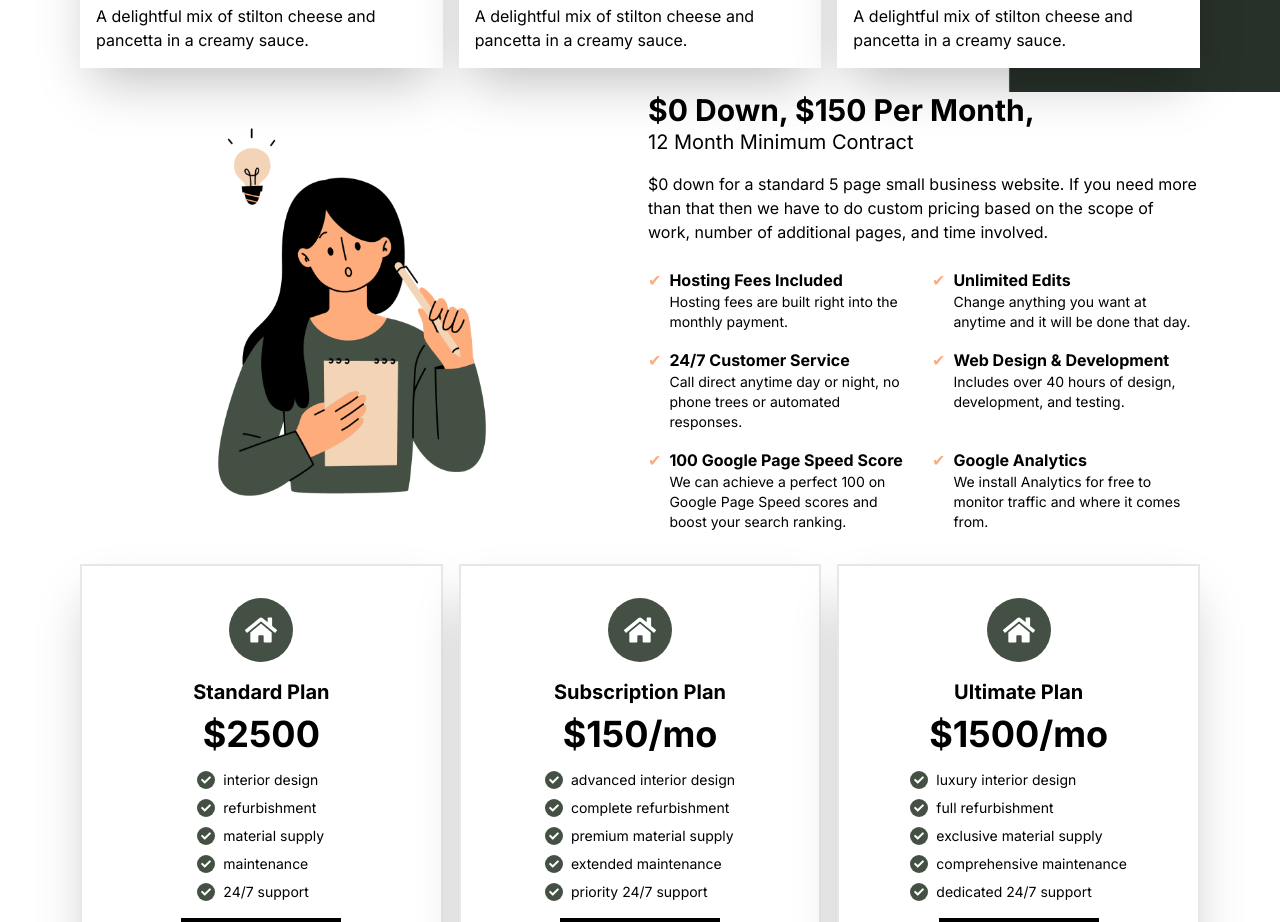
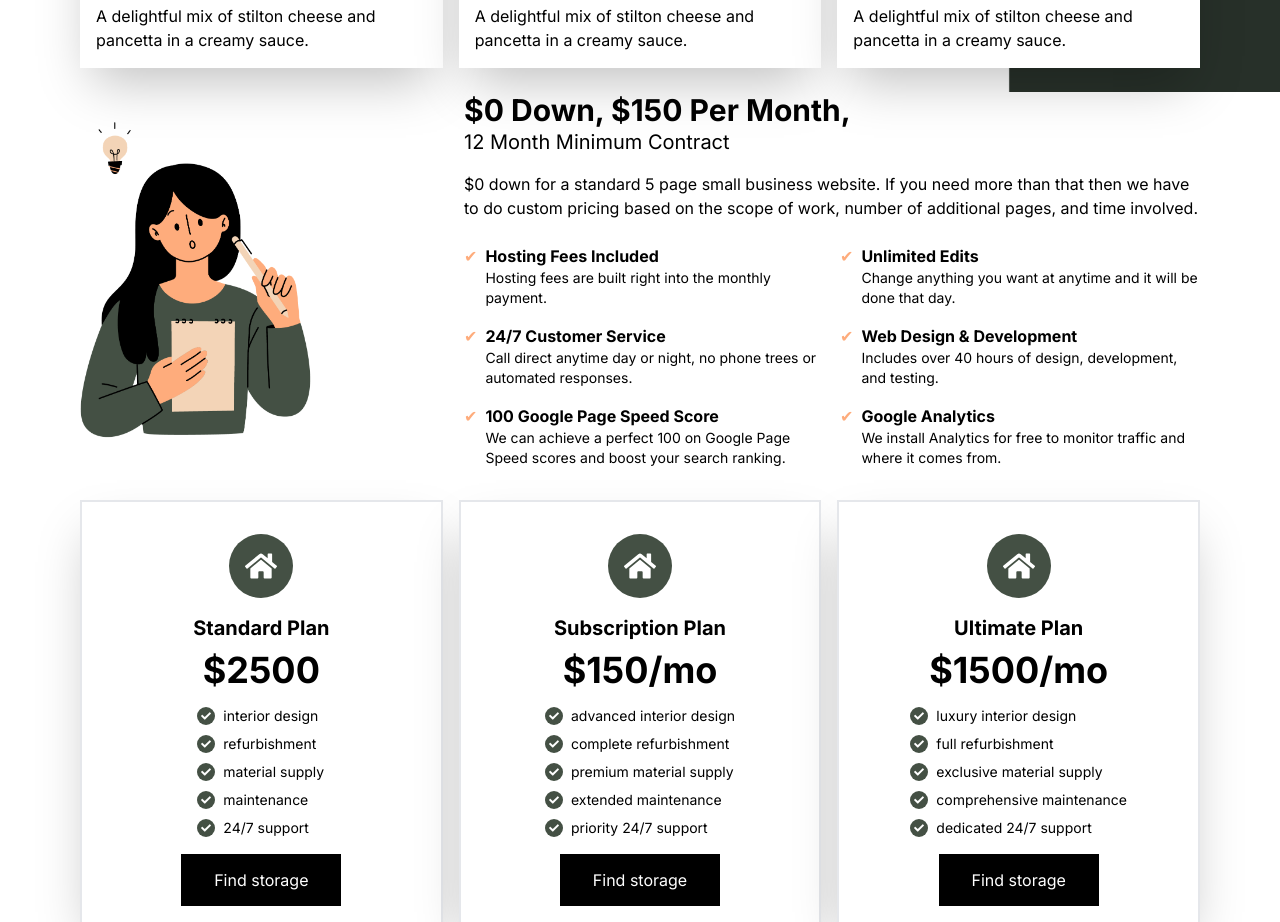
Before and after one commit to jordanwhiguera/web-dev, a Next.js app: page / in a window 1280 px wide. Shown: the part 1300-2222 px from the top of the page. Built offline with nearby package versions, Linux system fonts and the light colour scheme.

Commit message:
replaced feauture image

```diff
--- a/app/components/Feature.tsx
+++ b/app/components/Feature.tsx
@@ -24,17 +24,19 @@ const PricingSection: React.FC = () => {
       {/* Assuming bg-white is the desired background */}
       <div className="flex flex-col md:flex-row items-center justify-between space-y-4 md:space-y-0 md:space-x-4">
         {" "}
-        <div className="md:w-1/2  flex justify-center">
+        {/* Image Content */}
+        <div className="md:w-1/3 flex justify-center md:justify-start ">
           {" "}
           {/* Take up half the width on medium screens */}
           <img
-            src="/images/lady-idea.png" // Replace with your actual image path
+            src="/images/lady-bulb.png" // Replace with your actual image path
             alt="Savings illustration"
-            className="w-2/3 h-2/3" // Added rounded-lg and shadow-lg for styling
+            className="w-1/2 md:w-2/3" // Added rounded-lg and shadow-lg for styling
           />
         </div>
+        {/* Text Content */}
         {/* Adjust space and layout for md screens */}
-        <div className="md:w-1/2">
+        <div className="md:w-2/3">
           {" "}
           {/* Take up half the width on medium screens */}
           <h2 className="text-3xl font-bold text-black">
--- a/app/components/Navbar.tsx
+++ b/app/components/Navbar.tsx
@@ -30,7 +30,7 @@ const Navbar = () => {
               </svg>
             </label>
           </div>
-          <div className="flex-1 px-2 mx-2 font-bold text-white hover:text-[#feac7c] hover:cursor-pointer">
+          <div className="flex-1 px-2 mx-2 font-bold text-white hover:text-[#feac7c] hover:cursor-pointer ">
             Jordy Web Development & Design
           </div>
           <div className="flex-none hidden lg:block">
```
Also changed, not shown: public/images/lady-bulb.png (added).
